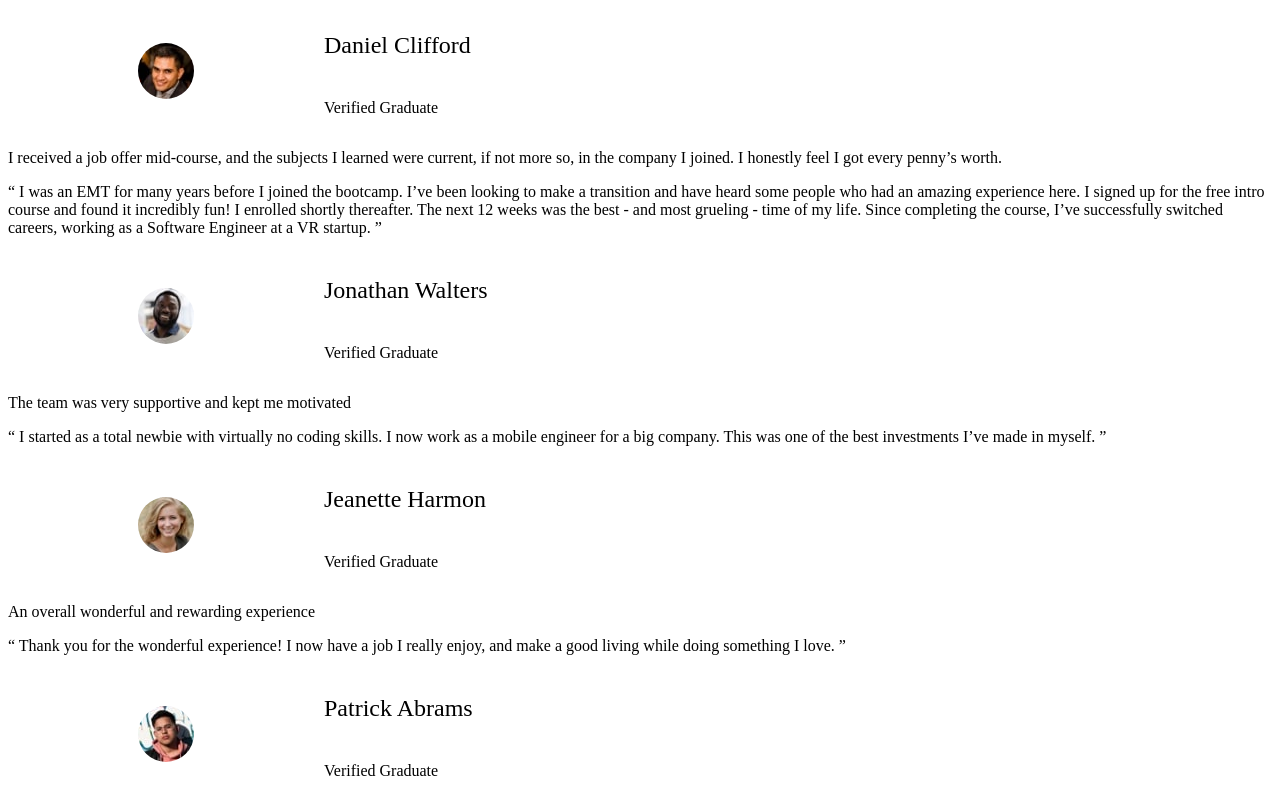
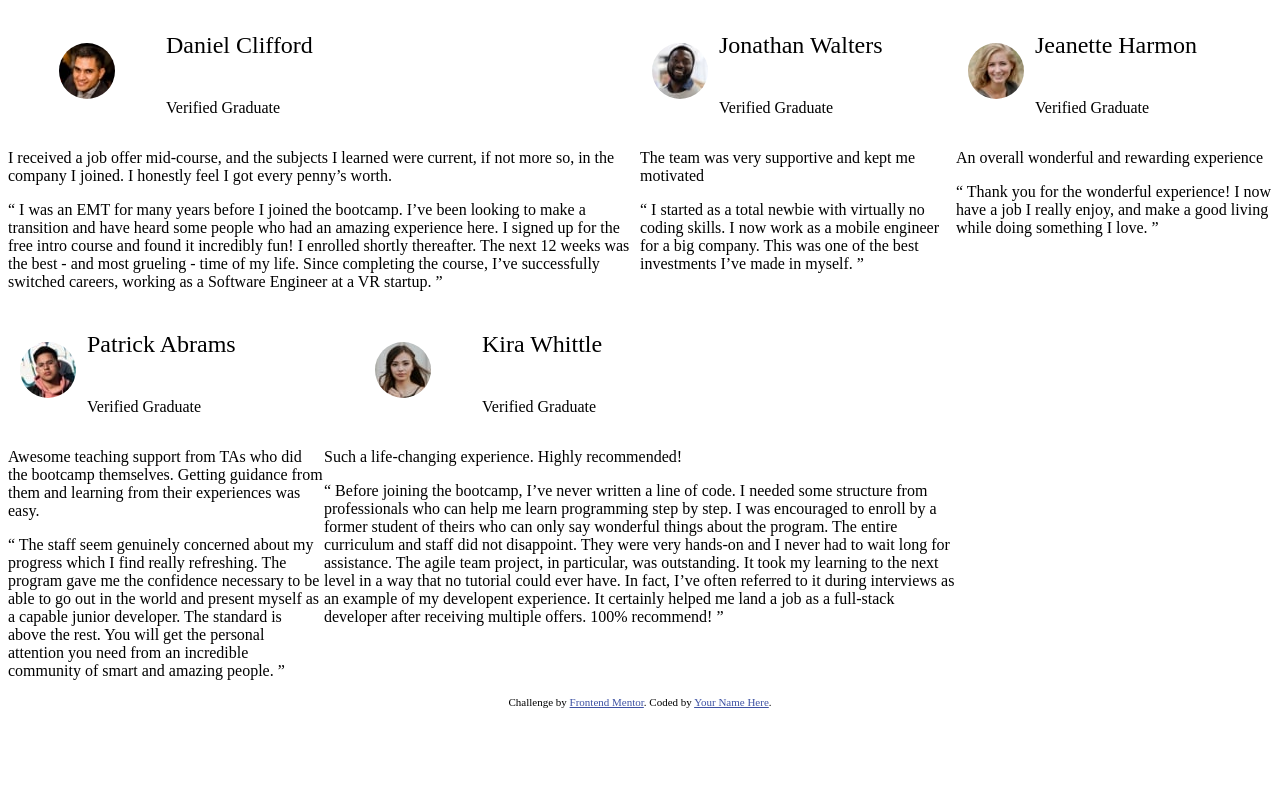
Before and after one commit to KarlHeitmann/fm-testimonials-grid-section-main, a website: page index.html in a window 1280 px wide. Shown: the top 800 px of the page. Drawn offline with Linux system fonts and the light colour scheme.

Commit message:
masonry page OK

```diff
--- a/index.html
+++ b/index.html
@@ -18,7 +18,7 @@
 </head>
 <body>
   <section class="testimonials">
-    <div class="testimony">
+    <div class="testimony testimony--1">
       <div class="profile">
         <img src="images/image-daniel.jpg" alt="Avatar Daniel" class="profile__avatar">
         <p class="profile__name">
@@ -42,7 +42,7 @@
         the course, I’ve successfully switched careers, working as a Software Engineer at a VR startup. ”
       </p>
     </div>
-    <div class="testimony">
+    <div class="testimony testimony--2">
       <div class="profile">
         <img src="images/image-jonathan.jpg" alt="Avatar Jonathan" class="profile__avatar">
         <p class="profile__name">
@@ -61,7 +61,7 @@
       </p>
     </div>
 
-    <div class="testimony">
+    <div class="testimony testimony--3">
       <div class="profile">
         <img src="images/image-jeanette.jpg" alt="Avatar Jeanette" class="profile__avatar">
         <p class="profile__name">
@@ -80,7 +80,7 @@
       </p>
     </div>
 
-    <div class="testimony">
+    <div class="testimony testimony--4">
       <div class="profile">
         <img src="images/image-patrick.jpg" alt="Avatar Patrick" class="profile__avatar">
         <p class="profile__name">
@@ -102,7 +102,7 @@
       </p>
     </div>
 
-    <div class="testimony">
+    <div class="testimony testimony--5">
       <div class="profile">
         <img src="images/image-kira.jpg" alt="Avatar Kira" class="profile__avatar">
         <p class="profile__name">
--- a/sass/main.scss
+++ b/sass/main.scss
@@ -4,6 +4,30 @@
 
 .testimonials {
   display: grid;
+  grid-template-columns: 1fr 1fr 1fr 1fr;
+}
+
+.testimony {
+  &--1 {
+    grid-column: 1 / span 2;
+    grid-row: 1 / span 1;
+  }
+  &--2 {
+    grid-column: 3 / span 1;
+    grid-row: 1 / span 1;
+  }
+  &--3 {
+    grid-column: 4 / span 1;
+    grid-row: 1 / span 2;
+  }
+  &--4 {
+    grid-column: 1 / span 1;
+    grid-row: 2 / span 1;
+  }
+  &--5 {
+    grid-column: 2 / span 2;
+    grid-row: 2 / span 1;
+  }
 }
 
 .profile {
```
Also changed, not shown: css/style.css.
